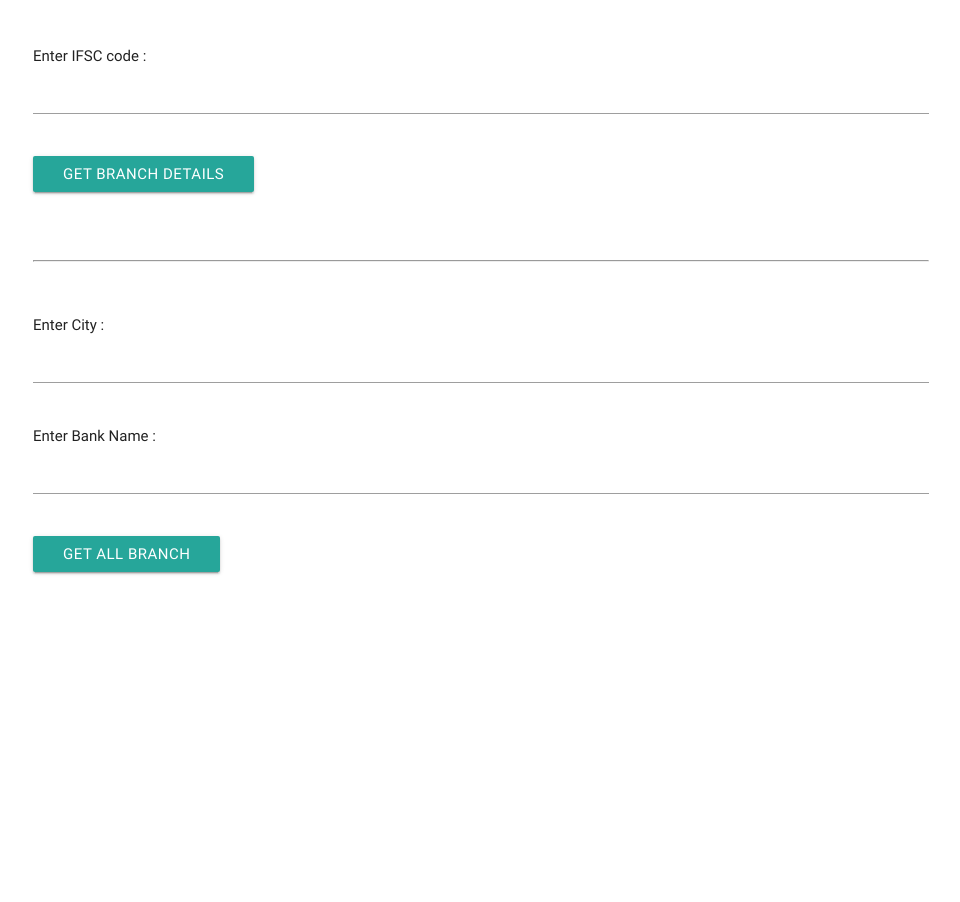
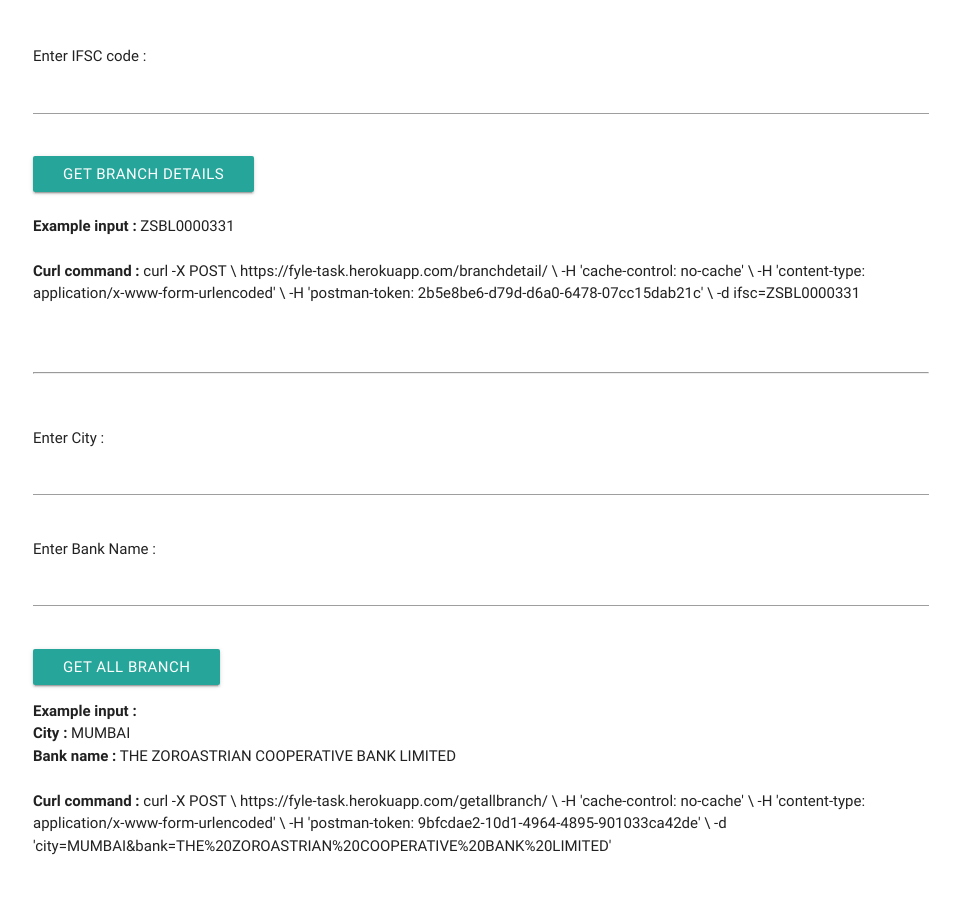
Before and after one commit to shreyanshs7/fyle-task, a Django app: page / in a window 1280 px wide. Shown: the whole page, without its empty margins (159-1119 px from the left). Before the commit the page ends 575 px from the top, so only its background shows below. Run offline with Django 3.2, Linux system fonts and the light colour scheme.

Commit message:
Added example input details and curl commands

```diff
--- a/templates/index.html
+++ b/templates/index.html
@@ -14,6 +14,15 @@
                     Enter IFSC code : <input type="text" name="ifsc">
                     <br><br>
                 <button type="submit" class="btn">Get branch details</button>
+                <br><br>
+                <b>Example input :</b> ZSBL0000331
+                <br><br>
+                <b>Curl command :</b> curl -X POST \
+  https://fyle-task.herokuapp.com/branchdetail/ \
+  -H 'cache-control: no-cache' \
+  -H 'content-type: application/x-www-form-urlencoded' \
+  -H 'postman-token: 2b5e8be6-d79d-d6a0-6478-07cc15dab21c' \
+  -d ifsc=ZSBL0000331
                 </form>
                 <br><br>
                 <hr>
@@ -26,8 +35,20 @@
                     <br><br>
                     <button type="submit" class="btn">Get all branch</button>
                 </form>
+                <b>Example input :</b>
+                <br>
+                <b>City : </b>MUMBAI
+                <br>
+                <b>Bank name :</b> THE ZOROASTRIAN COOPERATIVE BANK LIMITED
+                <br><br>
+                <b>Curl command : </b> curl -X POST \
+  https://fyle-task.herokuapp.com/getallbranch/ \
+  -H 'cache-control: no-cache' \
+  -H 'content-type: application/x-www-form-urlencoded' \
+  -H 'postman-token: 9bfcdae2-10d1-4964-4895-901033ca42de' \
+  -d 'city=MUMBAI&bank=THE%20ZOROASTRIAN%20COOPERATIVE%20BANK%20LIMITED'
         </div>
-
+        <br><br>
 
     </body>
 </html>
```
